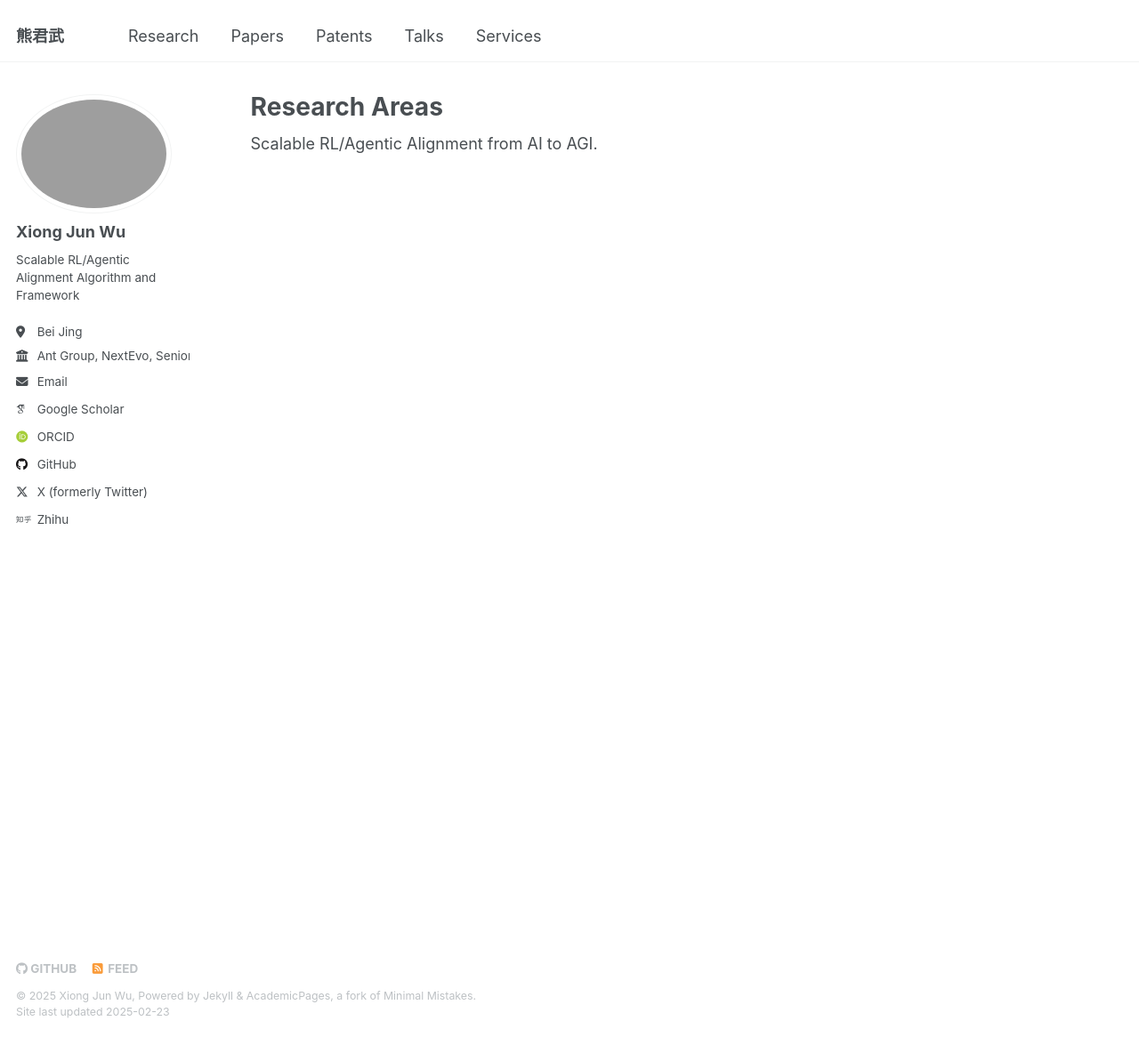
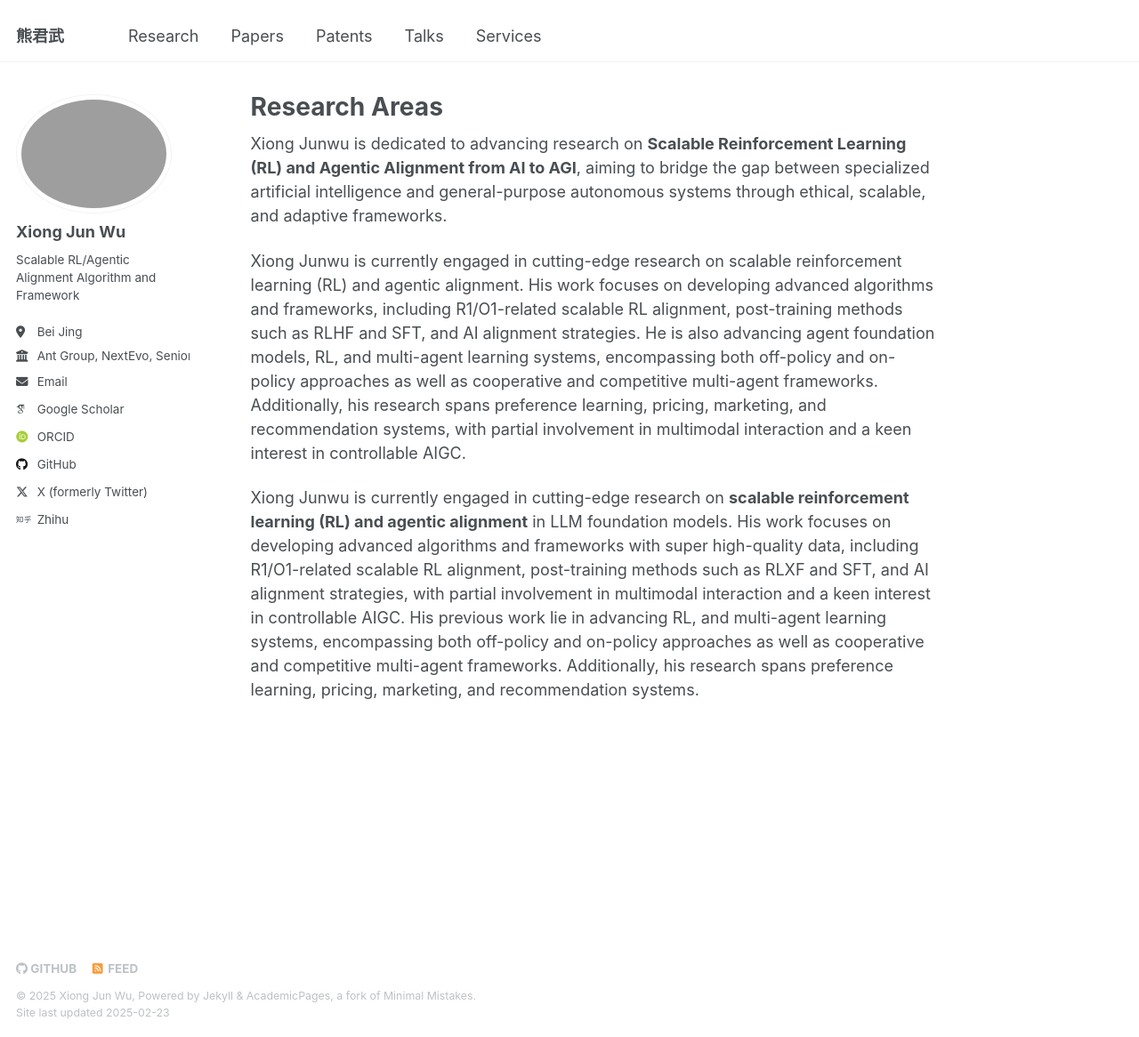
Before and after one commit to junwuxgi/junwuxgi.github.io, a Jekyll site: the page built from _pages/about.md, in a window 1280 px wide and 1166 px high. Shown: the whole window at 89% size. Built offline with Jekyll 4.4.1, drawn with Linux system fonts in a browser that asks for light colours; some web fonts are replaced.

Commit message:
update config

```diff
--- a/_pages/about.md
+++ b/_pages/about.md
@@ -6,20 +6,17 @@ redirect_from:
   - /about/
   - /about.html
 ---
-Scalable RL/Agentic Alignment from AI to AGI.
 
-[//]: #
-[//]: #
-[//]: #
-[//]: #
-[//]: #
-[//]: #
-[//]: #
-[//]: #
-[//]: #
-[//]: #
-[//]: #
-[//]: #
-[//]: #
-[//]: #
-[//]: #
+Xiong Junwu is dedicated to advancing research on **Scalable Reinforcement Learning (RL) and Agentic Alignment from AI to AGI**, aiming to bridge the gap between specialized artificial intelligence and general-purpose autonomous systems through ethical, scalable, and adaptive frameworks.
+
+Xiong Junwu is currently engaged in cutting-edge research on scalable reinforcement learning (RL) and agentic alignment. His work focuses on developing advanced algorithms and frameworks, including R1/O1-related scalable RL alignment, post-training methods such as RLHF and SFT, and AI alignment strategies. He is also advancing agent foundation models, RL, and multi-agent learning systems, encompassing both off-policy and on-policy approaches as well as cooperative and competitive multi-agent frameworks. Additionally, his research spans preference learning, pricing, marketing, and recommendation systems, with partial involvement in multimodal interaction and a keen interest in controllable AIGC.
+
+Xiong Junwu is currently engaged in cutting-edge research on  **scalable reinforcement learning (RL) and agentic alignment** in LLM foundation models. His work focuses on developing advanced algorithms and frameworks with super high-quality data, including R1/O1-related scalable RL alignment, post-training methods such as RLXF and SFT, and AI alignment strategies, with partial involvement in multimodal interaction and a keen interest in controllable AIGC. His previous work lie in advancing RL, and multi-agent learning systems, encompassing both off-policy and on-policy approaches as well as cooperative and competitive multi-agent frameworks. Additionally, his research spans preference learning, pricing, marketing, and recommendation systems.
+
+
+<!-- By integrating **post-training alignment frameworks** (e.g., RLHF, SFT) with  **agent foundation models** , he addresses adaptability challenges in dynamic, multi-agent systems. His innovations span **off-policy/on-policy RL algorithms** for cooperative-competitive scenarios, preference learning, and real-world applications like financial pricing, marketing, and cloud resource allocation. A critical thrust involves **controllable AIGC** and multi-agent frameworks that balance scalability with ethical alignment, particularly in high-stakes financial and green tech domains. Recent extensions into **multimodal interaction** aim to unify sensory data with decision processes, enabling agents to synthesize heterogeneous inputs for robust, context-aware actions. -->
+
+<!-- ### **Past Work (2011–2022)**
+Since earning his master’s degree from Beihang University in 2011, Xiong Junwu has built an impactful career. He began at City University of Hong Kong, researching multimedia algorithms, followed by a role at Baidu developing large-scale distributed personalized mining systems. At Renren’s Application Research Center with Tsinghua University, he led the creation of the first ultra-large-scale social network recommendation system. At Alibaba’s Hand Tao, he spearheaded the inaugural real-time scenario-based recommendation system. Now at Ant Group, as a Senior Algorithm Expert, he drives innovative decision-making solutions for dynamic, complex scenarios. His algorithms underpin fund asset pricing, consumer finance modeling, equity recommendations, and cloud resource scheduling, enhancing efficiency for billions of users. He has published extensively at ICML and NeurIPS and holds numerous patents.
+
+Dr. Xiong’s career trajectory reflects a consistent drive to translate algorithmic innovation into industrial-scale impact. Beginning with multimedia research (CityU HK) and pioneering large-scale recommendation systems (Baidu, Renren, Alibaba), he evolved toward **dynamic decision-making under complexity** at Ant Group. There, he developed RL frameworks for financial pricing, multi-agent bidding, and cloud resource optimization—advancing both theoretical rigor (ICML/NeurIPS publications) and societal utility (enhancing resource efficiency for billions). This progression—from distributed systems to agentic intelligence—underscores his ethos:  **scalable, adaptive solutions that reconcile real-world constraints with emerging AI capabilities** , a philosophy now central to his alignment research and multimodal agent frameworks. -->
```
